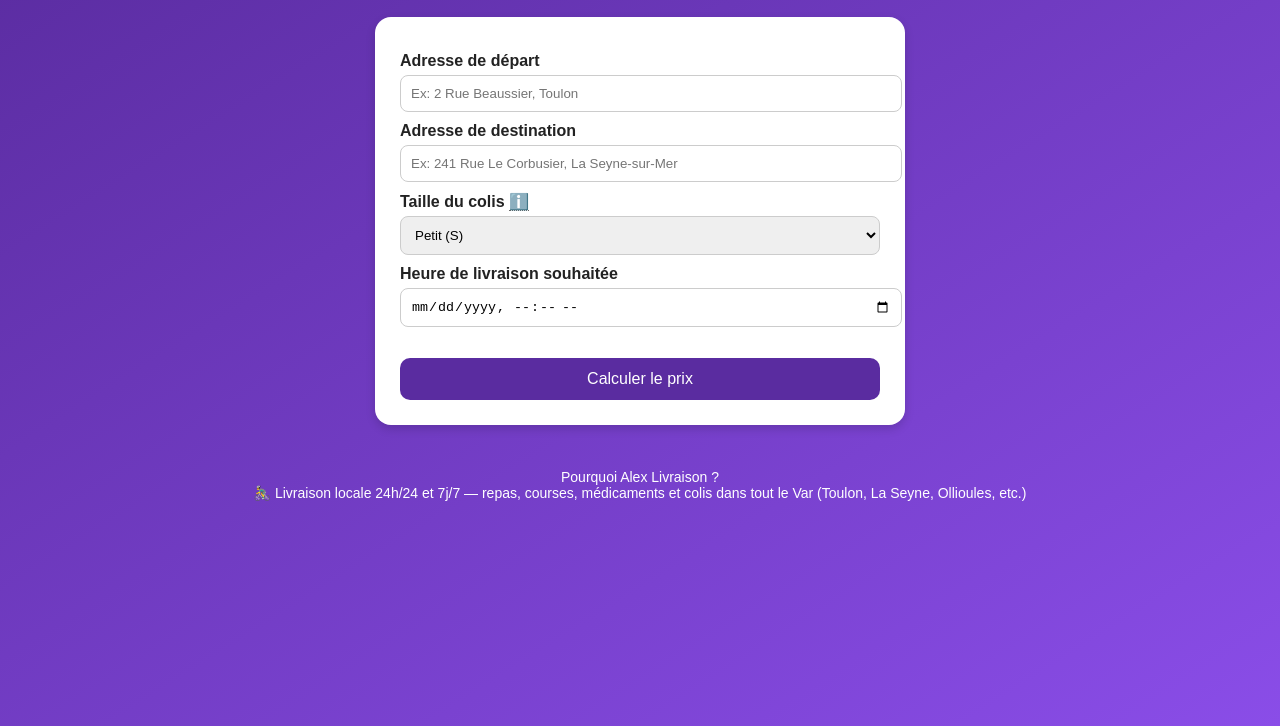
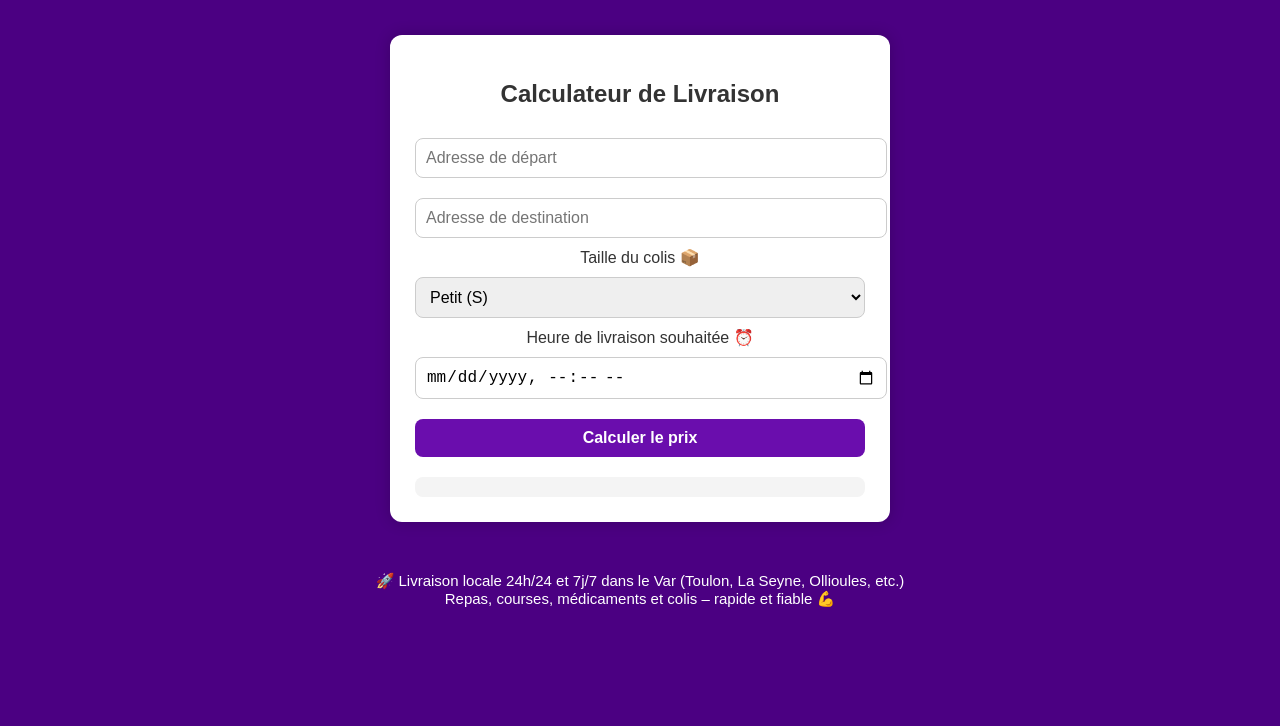
Before and after one commit to atushik/alexlivraison, a plain HTML site: page index.html in a window 1280 px wide. Shown: the part 74-800 px from the top of the page. Drawn offline with Linux system fonts and the light colour scheme; some packages are replaced by stand-ins of ours.

Commit message:
Refactor index.html for layout and style updates
Refactor HTML structure and styling for improved layout and readability.

```diff
--- a/index.html
+++ b/index.html
@@ -1,86 +1,73 @@
 <!DOCTYPE html>
 <html lang="fr">
 <head>
-  <meta charset="UTF-8" />
-  <meta name="viewport" content="width=device-width, initial-scale=1.0" />
-  <title>Alex Livraison 🚗🚴‍♂️</title>
+  <meta charset="UTF-8">
+  <meta name="viewport" content="width=device-width, initial-scale=1.0">
+  <title>Alex Livraison 🚴‍♂️</title>
   <style>
     body {
       font-family: Arial, sans-serif;
-      background: linear-gradient(to bottom right, #5a2ca0, #8a4de8);
-      color: #222;
-      display: flex;
-      flex-direction: column;
-      align-items: center;
-      min-height: 100vh;
+      background-color: #4b0082;
+      color: #fff;
+      text-align: center;
       margin: 0;
+      padding: 0;
     }
-    header {
-      color: white;
-      padding: 20px;
-      text-align: center;
-      font-size: 26px;
-      font-weight: bold;
+    .container {
+      background-color: #fff;
+      color: #333;
+      border-radius: 12px;
+      width: 90%;
+      max-width: 450px;
+      margin: 50px auto;
+      padding: 25px;
+      box-shadow: 0 0 15px rgba(0,0,0,0.2);
     }
-    main {
-      background: white;
-      border-radius: 16px;
-      padding: 25px;
-      margin: 20px;
-      width: 90%;
-      max-width: 480px;
-      box-shadow: 0 4px 10px rgba(0,0,0,0.15);
-    }
-    label {
-      font-weight: bold;
-      margin-top: 10px;
-      display: block;
-    }
-    input, select {
+    input, select, button {
       width: 100%;
       padding: 10px;
-      margin-top: 5px;
+      margin: 10px 0;
       border-radius: 8px;
       border: 1px solid #ccc;
-    }
-    .tooltip {
-      border-bottom: 1px dotted #666;
-      cursor: help;
+      font-size: 16px;
     }
     button {
-      background: #5a2ca0;
+      background-color: #6a0dad;
       color: white;
+      font-weight: bold;
       border: none;
-      border-radius: 10px;
-      padding: 12px;
-      font-size: 16px;
       cursor: pointer;
-      width: 100%;
-      margin-top: 15px;
+      transition: 0.3s;
     }
     button:hover {
-      background: #7a45d1;
+      background-color: #500c8e;
     }
-    footer {
-      text-align: center;
-      color: white;
-      font-size: 14px;
-      padding: 10px 0;
+    .footer {
+      margin-top: 30px;
+      font-size: 15px;
+      color: #fff;
+    }
+    .info {
+      margin-top: 10px;
+      background: #f4f4f4;
+      padding: 10px;
+      border-radius: 8px;
+      color: #222;
+    }
+    h1 {
+      color: #fff;
     }
   </style>
 </head>
 <body>
-  <header>Alex Livraison 🚗🚴‍♂️</header>
-  <main>
-    <label for="from">Adresse de départ</label>
-    <input id="from" type="text" placeholder="Ex: 2 Rue Beaussier, Toulon" />
+  <h1>Alex Livraison 🚗🚴‍♂️</h1>
 
-    <label for="to">Adresse de destination</label>
-    <input id="to" type="text" placeholder="Ex: 241 Rue Le Corbusier, La Seyne-sur-Mer" />
+  <div class="container">
+    <h2>Calculateur de Livraison</h2>
+    <input id="origin" type="text" placeholder="Adresse de départ">
+    <input id="destination" type="text" placeholder="Adresse de destination">
 
-    <label for="size">Taille du colis
-      <span class="tooltip" title="Petit (S) = petit sac, Moyen (M) = carton moyen, Grand (L) = gros colis, Très grand (XL) = plusieurs colis volumineux.">ℹ️</span>
-    </label>
+    <label for="size">Taille du colis 📦</label>
     <select id="size">
       <option value="S">Petit (S)</option>
       <option value="M">Moyen (M)</option>
@@ -88,79 +75,73 @@
       <option value="XL">Très grand (XL)</option>
     </select>
 
-    <label for="time">Heure de livraison souhaitée</label>
-    <input id="time" type="datetime-local" />
+    <label for="time">Heure de livraison souhaitée ⏰</label>
+    <input id="time" type="datetime-local">
 
-    <p id="distance"></p>
-    <p id="price"></p>
+    <button onclick="calculateDelivery()">Calculer le prix</button>
 
-    <button onclick="calculate()">Calculer le prix</button>
-    <button id="payBtn" style="display:none;" onclick="pay()">Payer via Revolut 💳</button>
-  </main>
+    <div id="result" class="info"></div>
+    <button id="payButton" style="display:none;" onclick="pay()">Payer via Revolut 💳</button>
+  </div>
 
-  <footer>
-    <p>Pourquoi Alex Livraison ?<br>
-    🚴‍♂️ Livraison locale 24h/24 et 7j/7 — repas, courses, médicaments et colis dans tout le Var (Toulon, La Seyne, Ollioules, etc.)</p>
-  </footer>
+  <div class="footer">
+    🚀 Livraison locale 24h/24 et 7j/7 dans le Var (Toulon, La Seyne, Ollioules, etc.)
+    <br>Repas, courses, médicaments et colis – rapide et fiable 💪
+  </div>
 
   <script>
-    let mapService;
+    let distanceKm = 0;
+    const baseRate = 2.5;
+    const sizeRates = { S: 0, M: 2, L: 4, XL: 6 };
 
-    function initAutocomplete() {
-      const from = document.getElementById("from");
-      const to = document.getElementById("to");
-      new google.maps.places.Autocomplete(from);
-      new google.maps.places.Autocomplete(to);
-      mapService = new google.maps.DistanceMatrixService();
-    }
+    function calculateDelivery() {
+      const origin = document.getElementById('origin').value;
+      const destination = document.getElementById('destination').value;
+      const size = document.getElementById('size').value;
+      const time = document.getElementById('time').value;
 
-    function calculate() {
-      const from = document.getElementById("from").value;
-      const to = document.getElementById("to").value;
-      const size = document.getElementById("size").value;
-      const time = document.getElementById("time").value;
-
-      if (!from || !to) {
-        alert("Merci de remplir les adresses.");
+      if (!origin || !destination) {
+        alert('Veuillez entrer les deux adresses.');
         return;
       }
 
-      mapService.getDistanceMatrix(
+      const service = new google.maps.DistanceMatrixService();
+      service.getDistanceMatrix(
         {
-          origins: [from],
-          destinations: [to],
-          travelMode: "DRIVING"
+          origins: [origin],
+          destinations: [destination],
+          travelMode: 'DRIVING',
+          unitSystem: google.maps.UnitSystem.METRIC
         },
         (response, status) => {
-          if (status !== "OK") {
-            alert("Erreur Google Maps : " + status);
+          if (status !== 'OK') {
+            alert('Erreur de calcul: ' + status);
             return;
           }
+
           const distanceText = response.rows[0].elements[0].distance.text;
-          const distanceValue = response.rows[0].elements[0].distance.value / 1000;
-          const tariffKm = 2.5;
-          let supplement = 0;
-          if (size === "M") supplement = 2;
-          if (size === "L") supplement = 4;
-          if (size === "XL") supplement = 6;
-          const total = (distanceValue * tariffKm + supplement).toFixed(2);
+          distanceKm = parseFloat(distanceText.replace(',', '.'));
+          const price = (distanceKm * baseRate + sizeRates[size]).toFixed(2);
 
-          document.getElementById("distance").innerText = `📏 Distance estimée : ${distanceText}`;
-          document.getElementById("price").innerText = `💰 Prix estimé : ${total} €`;
-          document.getElementById("payBtn").style.display = "block";
-          document.getElementById("payBtn").dataset.price = total;
+          document.getElementById('result').innerHTML =
+            `<b>Distance estimée :</b> ${distanceKm} km<br>` +
+            `<b>Prix total estimé :</b> ${price} €<br>` +
+            `<b>Heure souhaitée :</b> ${time || 'Non spécifiée'}`;
+
+          document.getElementById('payButton').style.display = 'block';
+          document.getElementById('payButton').setAttribute('data-amount', price);
         }
       );
     }
 
     function pay() {
-      const amount = document.getElementById("payBtn").dataset.price;
-      const revolutLink = `https://checkout.revolut.com/pay/10d5b369-d7f0-43cb-a810-af4c7afe9d27?amount=${amount}`;
-      window.open(revolutLink, "_blank");
+      const price = document.getElementById('payButton').getAttribute('data-amount');
+      window.open(`https://checkout.revolut.com/pay/10d5b369-d7f0-43cb-a810-af4c7afe9d27?amount=${price}`, '_blank');
     }
   </script>
 
-  <!-- Google Maps API -->
-  <script src="https://maps.googleapis.com/maps/api/js?key=AIzaSyDaUyjOAjx9TNonfUF5psKSpxunrgr2h6g&libraries=places&callback=initAutocomplete" async defer></script>
+  <script async defer
+    src="https://maps.googleapis.com/maps/api/js?key=AIzaSyDaUyjOAjx9TNonfUF5psKSpxunrgr2h6g&libraries=places">
+  </script>
 </body>
 </html>
```
